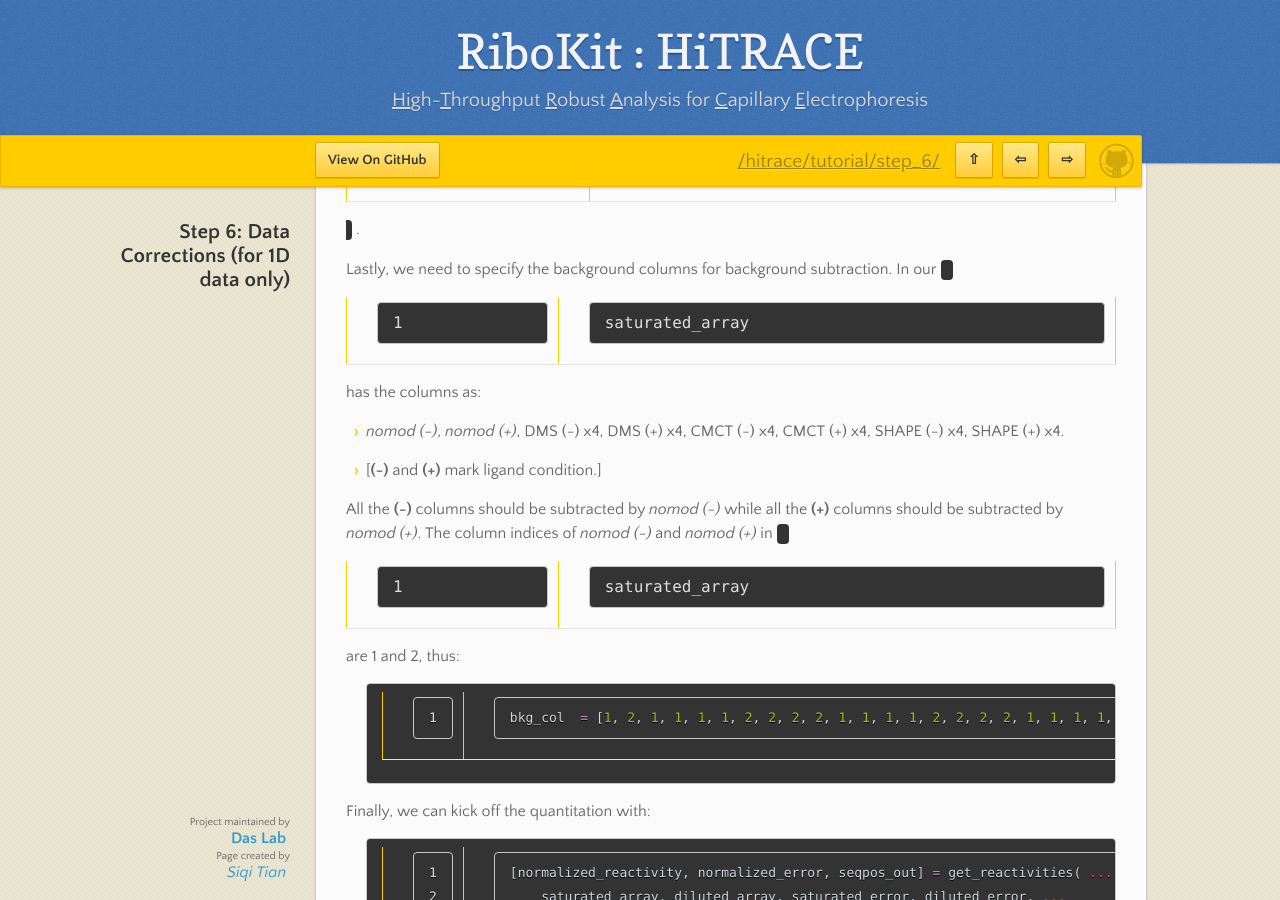
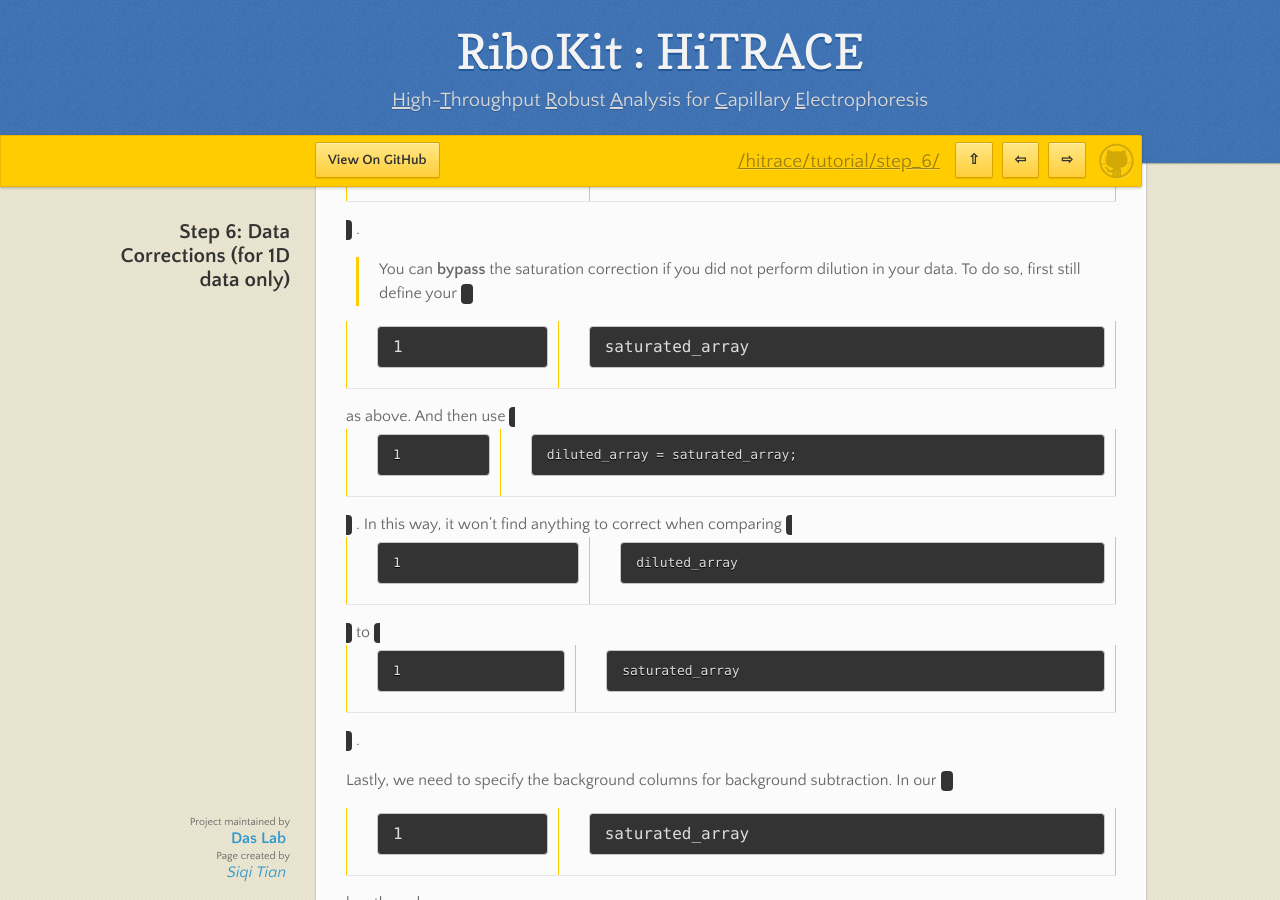
Before and after one commit to ribokit/ribokit.github.io, a Jekyll site: the page built from hitrace/step_6.md, in a window 1280 px wide and 900 px high, scrolled down 3252 px. Built offline with Jekyll 4.4.1, drawn with Linux system fonts in a browser that asks for light colours.

Commit message:
add unsaturation bypass; thanks to Johan

```diff
--- a/hitrace/step_6.md
+++ b/hitrace/step_6.md
@@ -82,6 +82,8 @@
 
 > The `saturated_array` should match `saturated_error` in column orders; same for `diluted_array` and `diluted_error`.
 
+> You can **bypass** the saturation correction if you did not perform dilution in your data. To do so, first still define your `saturated_array` as above. And then use `diluted_array = saturated_array;`. In this way, it won't find anything to correct when comparing `diluted_array` to `saturated_array`.
+
 Lastly, we need to specify the background columns for background subtraction. In our `saturated_array` has the columns as:
 
 * _nomod (-)_, _nomod (+)_, DMS (-) x4, DMS (+) x4, CMCT (-) x4, CMCT (+) x4, SHAPE (-) x4, SHAPE (+) x4.
```
